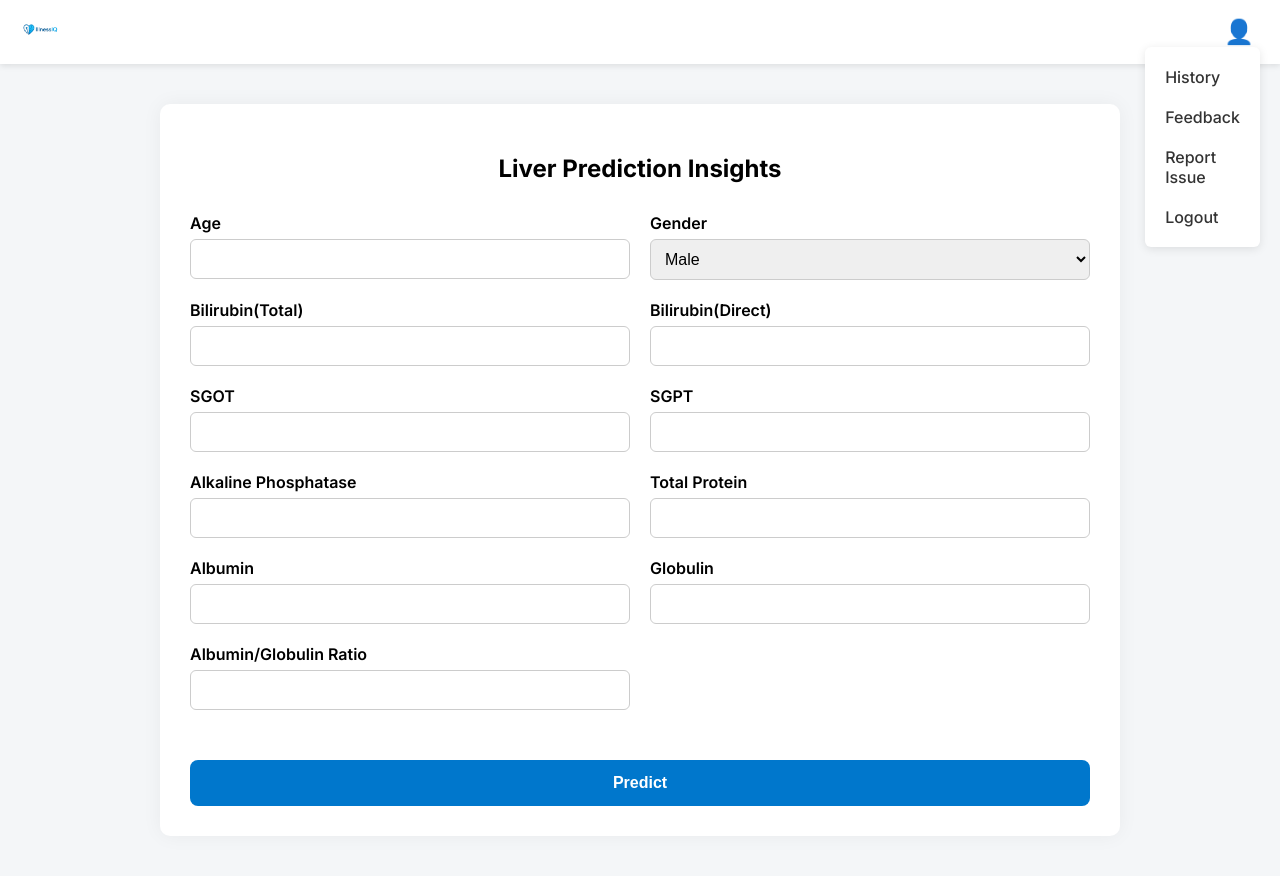
After one commit to prasai-ap/IllnessIQ-minorproject-II, a Django app: template illnessiq_app/templates/liver_risk.html in a window 1280 px wide, after a click that opens the changed part. The commit adds this page. Run offline with Django 5.2, Linux system fonts and the light colour scheme; the template is opened without the code that fills it, so the values that code supplies are empty.

Commit message:
all insights page added

```diff
--- /dev/null
+++ b/illnessiq_app/static/css/liverrisk.css
@@ -0,0 +1,122 @@
+body {
+    font-family: 'Inter', sans-serif;
+    background: #f4f6f8;
+    margin: 0;
+    padding: 0;
+  }
+
+  .navbar {
+    background: #ffffff;
+    padding: 10px 20px;
+    display: flex;
+    justify-content: space-between;
+    align-items: center;
+    box-shadow: 0 2px 6px rgba(0, 0, 0, 0.1);
+  }
+
+  .logo img {
+    height: 40px;
+  }
+
+  .dropdown {
+    position: relative;
+  }
+
+  .dropdown-toggle {
+    background: none;
+    border: none;
+    font-size: 24px;
+    cursor: pointer;
+  }
+
+  .dropdown-menu {
+    display: none;
+    position: absolute;
+    right: 0;
+    background: white;
+    list-style: none;
+    margin: 0;
+    padding: 10px 0;
+    box-shadow: 0 2px 10px rgba(0, 0, 0, 0.1);
+    border-radius: 6px;
+    z-index: 10;
+  }
+
+  .dropdown-menu.show {
+    display: block;
+  }
+
+  .dropdown-menu li {
+    padding: 10px 20px;
+  }
+
+  .dropdown-menu li a {
+    text-decoration: none;
+    color: #333;
+  }
+
+  .liver-form-wrapper {
+    padding: 40px 20px;
+  }
+
+  .liver-form {
+    background: white;
+    max-width: 900px;
+    margin: auto;
+    padding: 30px;
+    border-radius: 10px;
+    box-shadow: 0 0 20px rgba(0, 0, 0, 0.05);
+  }
+
+  .liver-form h2 {
+    text-align: center;
+    margin-bottom: 30px;
+  }
+
+  .form-grid {
+    display: grid;
+    grid-template-columns: 1fr 1fr;
+    gap: 20px;
+  }
+
+  .form-group {
+    display: flex;
+    flex-direction: column;
+  }
+
+  .form-group label {
+    font-weight: 600;
+    margin-bottom: 6px;
+  }
+
+  .form-group input,
+  .form-group select {
+    padding: 10px;
+    font-size: 16px;
+    border-radius: 6px;
+    border: 1px solid #ccc;
+  }
+
+  button[type="submit"] {
+    grid-column: span 2;
+    margin-top: 30px;
+    padding: 14px 20px;
+    font-size: 16px;
+    font-weight: bold;
+    background-color: #0077cc;
+    color: white;
+    border: none;
+    border-radius: 8px;
+    cursor: pointer;
+    width: 100%;
+  }
+
+  @media (max-width: 768px) {
+    .form-grid {
+      grid-template-columns: 1fr;
+    }
+
+    button[type="submit"] {
+      grid-column: span 1;
+    }
+  }
--- /dev/null
+++ b/illnessiq_app/templates/liver_risk.html
@@ -0,0 +1,117 @@
+{% load static %}
+<!DOCTYPE html>
+<html lang="en">
+<head>
+  <meta charset="UTF-8">
+  <meta name="viewport" content="width=device-width, initial-scale=1.0"/>
+  <title>Liver Prediction | IllnessIQ</title>
+  <link rel="stylesheet" href="{% static 'css/liverrisk.css' %}" />
+  <link href="https://fonts.googleapis.com/css2?family=Inter:wght@500;600;700&display=swap" rel="stylesheet">
+</head>
+<body>
+
+  <nav class="navbar">
+    <div class="logo">
+      <a href="{% url 'user_dashboard' %}">
+        <img src="{% static 'images/logo.png' %}" alt="IllnessIQ Logo">
+      </a>
+    </div>
+    <div class="dropdown">
+      <button class="dropdown-toggle" id="dropdownBtn">👤</button>
+      <ul class="dropdown-menu" id="dropdownMenu">
+        <li><a href="#">History</a></li>
+        <li><a href="#">Feedback</a></li>
+        <li><a href="#">Report Issue</a></li>
+        <li><a href="{% url 'logout' %}">Logout</a></li>
+      </ul>
+    </div>
+  </nav>
+
+  <main class="liver-form-wrapper">
+    <form action="/predict_liver/" method="POST" class="liver-form">
+      <h2>Liver Prediction Insights</h2>
+      {% csrf_token %}
+
+      <div class="form-grid">
+
+        <div class="form-group">
+          <label for="age">Age</label>
+          <input type="number" id="age" name="Age" required>
+        </div>
+
+        <div class="form-group">
+          <label for="gender">Gender</label>
+          <select id="gender" name="Gender">
+            <option>Male</option>
+            <option>Female</option>
+          </select>
+        </div>
+
+        <div class="form-group">
+          <label for="bilirubin">Bilirubin(Total)</label>
+          <input type="number" step="0.01" id="bilirubin" name="Total_Bilirubin" required>
+        </div>
+
+        <div class="form-group">
+          <label for="direct_bilirubin">Bilirubin(Direct)</label>
+          <input type="number" step="0.01" id="direct_bilirubin" name="Direct_Bilirubin" required>
+        </div>
+
+        <div class="form-group">
+          <label for="sgot">SGOT</label>
+          <input type="number" id="sgot" name="SGOT" required>
+        </div>
+
+        <div class="form-group">
+          <label for="sgpt">SGPT</label>
+          <input type="number" id="sgpt" name="SGPT" required>
+        </div>
+
+        <div class="form-group">
+          <label for="alk_phos">Alkaline Phosphatase</label>
+          <input type="number" id="alk_phos" name="Alkaline_Phosphatase" required>
+        </div>
+
+        <div class="form-group">
+          <label for="protein">Total Protein</label>
+          <input type="number" step="0.01" id="protein" name="Total_Protein" required>
+        </div>
+
+        <div class="form-group">
+          <label for="albumin">Albumin</label>
+          <input type="number" step="0.01" id="albumin" name="Albumin" required>
+        </div>
+
+        <div class="form-group">
+          <label for="globulin">Globulin</label>
+          <input type="number" step="0.01" id="globulin" name="Globulin" required>
+        </div>
+
+        <div class="form-group">
+          <label for="a_g_ratio">Albumin/Globulin Ratio</label>
+          <input type="number" step="0.01" id="a_g_ratio" name="A_G_Ratio" required>
+        </div>
+
+        <button type="submit">Predict</button>
+      </div>
+
+    </form>
+  </main>
+
+  <script>
+    const dropdownBtn = document.getElementById('dropdownBtn');
+    const dropdownMenu = document.getElementById('dropdownMenu');
+
+    dropdownBtn.addEventListener('click', () => {
+      dropdownMenu.classList.toggle('show');
+    });
+
+    window.addEventListener('click', (e) => {
+      if (!dropdownBtn.contains(e.target) && !dropdownMenu.contains(e.target)) {
+        dropdownMenu.classList.remove('show');
+      }
+    });
+  </script>
+
+</body>
+</html>
--- a/illnessiq_app/templates/user_dash.html
+++ b/illnessiq_app/templates/user_dash.html
@@ -30,15 +30,15 @@
         <img src="{% static 'images/diabetes.jpg' %}" alt="Diabetes" />
         <p>Diabetes Prediction</p>
       </a>
-      <a href="" class="card card-heart">
+      <a href="{% url 'heart_risk' %}" class="card card-heart">
         <img src="{% static 'images/heart.jpg' %}" alt="Heart Disease" />
         <p>Heart Disease Prediction</p>
       </a>
-      <a href="" class="card card-liver">
+      <a href="{% url 'liver_risk' %}" class="card card-liver">
         <img src="{% static 'images/liver.jpeg' %}" alt="Liver Disease" />
         <p>Liver Disease Prediction</p>
       </a>
-      <a href="" class="card card-thyroid">
+      <a href="{% url 'thyroid_risk' %}" class="card card-thyroid">
         <img src="{% static 'images/thyroid.jpg' %}" alt="Thyroid Disease" />
         <p>Thyroid Disease Prediction</p>
       </a>
--- a/illnessiq_app/urls.py
+++ b/illnessiq_app/urls.py
@@ -9,5 +9,8 @@ urlpatterns = [
     path('user/',views.user_dashboard, name='user_dashboard'),
     path('admin/',views.admin_dashboard, name='admin_dashboard'),
     path('diabetes-risk/',views.diabetes_risk, name='diabetes_risk'),
+    path('heart-risk/',views.heart_risk, name='heart_risk'),
+    path('liver-risk/',views.liver_risk,name='liver_risk'),
+    path('thyroid-risk/',views.thyroid_risk,name='thyroid_risk'),
     path('logout/',views.logout,name='logout'),
 ]
```
Also changed, not shown: illnessiq_app/static/css/heartrisk.css (added, +123 -0 lines), illnessiq_app/static/css/thyroidrisk.css (added, +122 -0 lines), illnessiq_app/templates/heart_risk.html (added, +102 -0 lines), illnessiq_app/templates/thyroid_risk.html (added, +86 -0 lines), illnessiq_app/views.py (+18 -0 lines).
